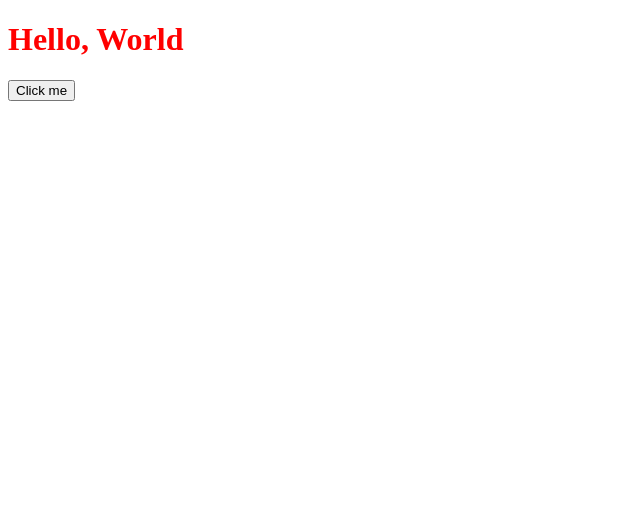
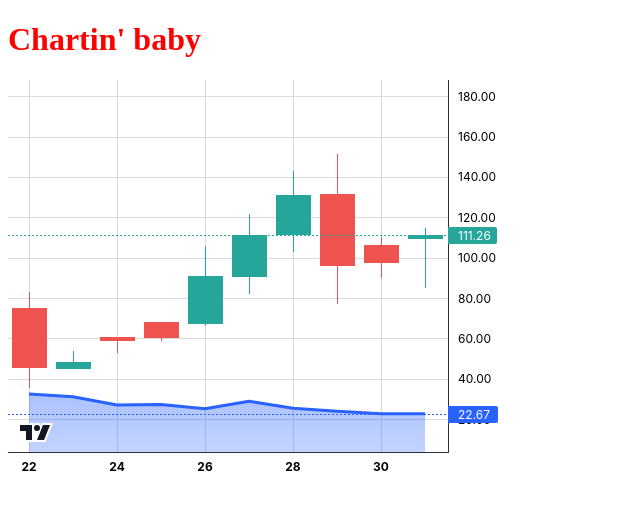
Before and after one commit to Eckhardt-D/tragents, a plain HTML site: page web/index.html in a window 1280 px wide. Shown: the whole page, without its empty margins (0-640 px from the left). Drawn offline with Linux system fonts and the light colour scheme.

Commit message:
aight, I'ma make a chart

```diff
--- a/web/index.html
+++ b/web/index.html
@@ -1,25 +1,58 @@
 <!DOCTYPE html>
 <html lang="en">
+
 <head>
   <meta charset="UTF-8">
   <meta name="viewport" content="width=device-width, initial-scale=1.0">
   <title>Document</title>
 </head>
+
 <body>
-  <h1>Hello, World</h1>
-  <button id="reporter">Click me</button>
-  <p id="output"></p>
+  <h1>Chartin' baby</h1>
+  <div style="width: 500px; height: 400px;" id="container"></div>
 
   <script src="/test.js"></script>
+  <script src="/charts.js"></script>
 
-  <script type="module">
-    const output = window.output;
+  <script>
+    const chartOptions = {layout: {textColor: 'black', background: {type: 'solid', color: 'white'}}};
+    const chart = window.LightweightCharts.createChart(document.getElementById('container'), chartOptions);
+    const areaSeries = chart.addAreaSeries({
+      lineColor: '#2962FF', topColor: '#2962FF',
+      bottomColor: 'rgba(41, 98, 255, 0.28)',
+    });
+    areaSeries.setData([
+      {time: '2018-12-22', value: 32.51},
+      {time: '2018-12-23', value: 31.11},
+      {time: '2018-12-24', value: 27.02},
+      {time: '2018-12-25', value: 27.32},
+      {time: '2018-12-26', value: 25.17},
+      {time: '2018-12-27', value: 28.89},
+      {time: '2018-12-28', value: 25.46},
+      {time: '2018-12-29', value: 23.92},
+      {time: '2018-12-30', value: 22.68},
+      {time: '2018-12-31', value: 22.67},
+    ]);
 
-    window.reporter.addEventListener('click', report);
+    const candlestickSeries = chart.addCandlestickSeries({
+      upColor: '#26a69a', downColor: '#ef5350', borderVisible: false,
+      wickUpColor: '#26a69a', wickDownColor: '#ef5350',
+    });
+    candlestickSeries.setData([
+      {time: '2018-12-22', open: 75.16, high: 82.84, low: 36.16, close: 45.72},
+      {time: '2018-12-23', open: 45.12, high: 53.90, low: 45.12, close: 48.09},
+      {time: '2018-12-24', open: 60.71, high: 60.71, low: 53.39, close: 59.29},
+      {time: '2018-12-25', open: 68.26, high: 68.26, low: 59.04, close: 60.50},
+      {time: '2018-12-26', open: 67.71, high: 105.85, low: 66.67, close: 91.04},
+      {time: '2018-12-27', open: 91.04, high: 121.40, low: 82.70, close: 111.40},
+      {time: '2018-12-28', open: 111.51, high: 142.83, low: 103.34, close: 131.25},
+      {time: '2018-12-29', open: 131.33, high: 151.17, low: 77.68, close: 96.43},
+      {time: '2018-12-30', open: 106.33, high: 110.20, low: 90.39, close: 98.10},
+      {time: '2018-12-31', open: 109.87, high: 114.69, low: 85.66, close: 111.26},
+    ]);
 
-    async function report() {
-      output.textContent = 'Loading...';
-    }
+    chart.timeScale().fitContent();
   </script>
 </body>
+
 </html>
```
Also changed, not shown: 2 other files.
